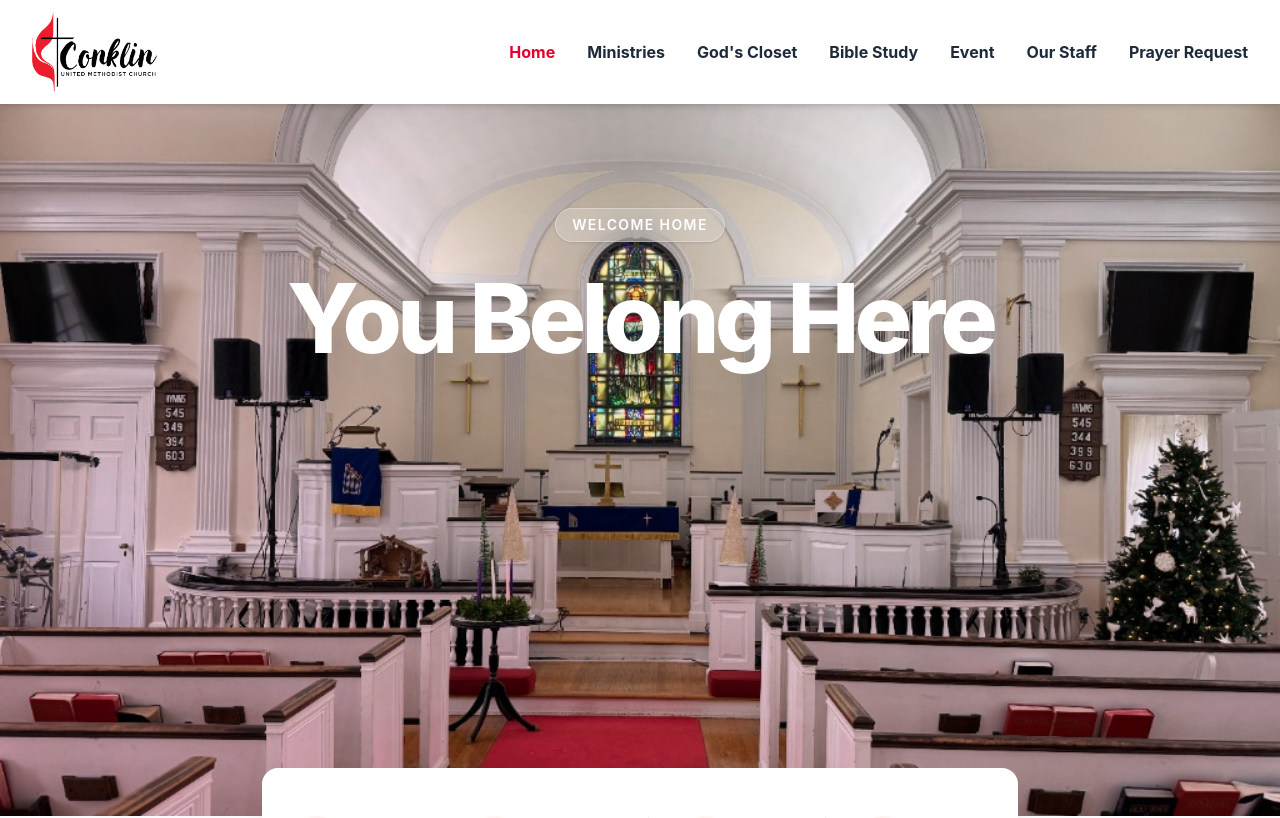
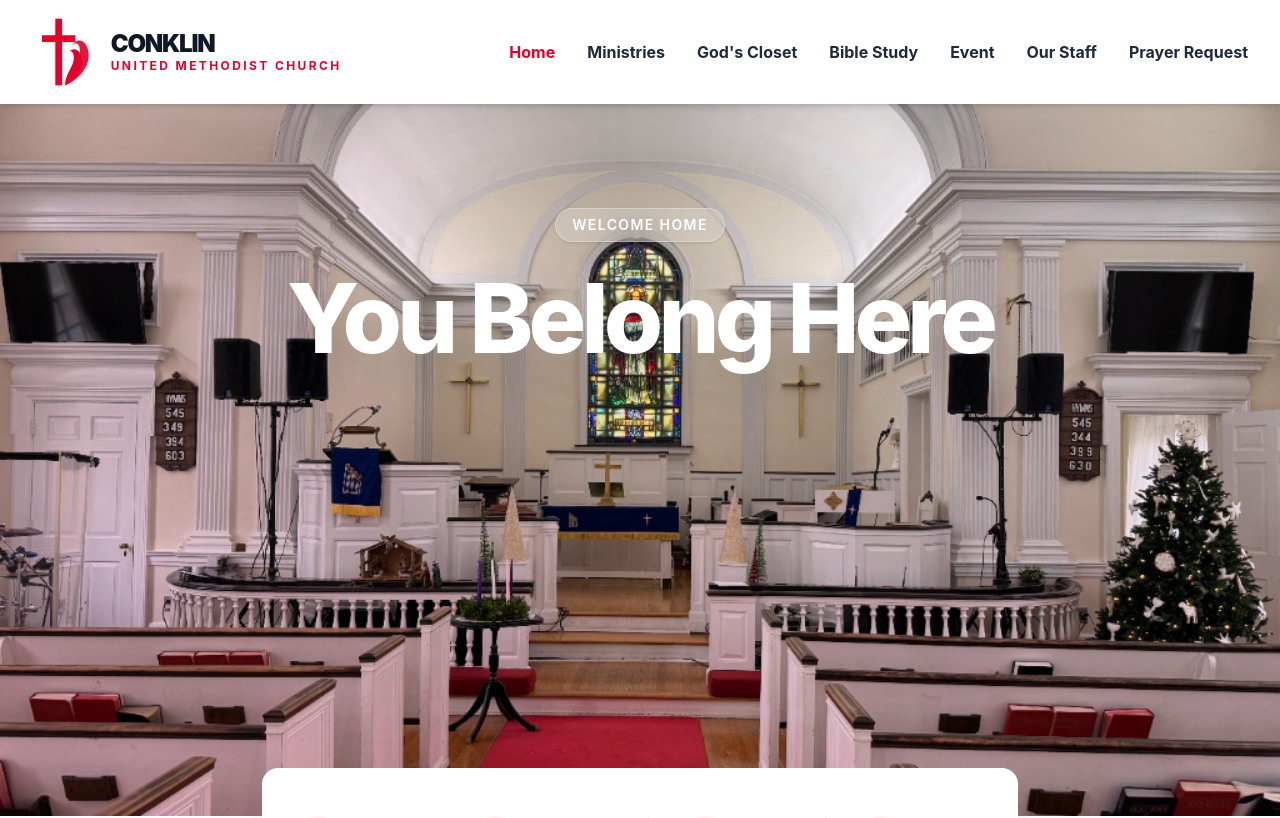
Before and after one commit to JunQ-tech/Conklin-website, a React (Vite) app: page / in a window 1280 px wide. Shown: the top 818 px of the page. Built offline with nearby package versions, Linux system fonts and the light colour scheme.

Commit message:
Replace generic logo with custom SVG UMC Cross and Flame logo

```diff
--- a/src/components/UmcLogo.jsx
+++ b/src/components/UmcLogo.jsx
@@ -1,8 +1,45 @@
 import React from 'react';
-import logo from '../assets/logo.png';
 
-const UmcLogo = ({ className = "w-10 h-10" }) => (
-  <img src={logo} alt="Conklin UMC Logo" className={`${className} object-contain`} />
+const UmcLogo = ({ className = "h-12 w-auto" }) => (
+  <div className={`flex items-center gap-3 ${className}`}>
+    {/* UMC Cross and Flame SVG */}
+    <svg
+      viewBox="0 0 100 120"
+      className="h-full w-auto drop-shadow-sm"
+      fill="none"
+      xmlns="http://www.w3.org/2000/svg"
+    >
+      {/* The Cross */}
+      <path
+        d="M35 10H45V110H35V10Z"
+        fill="#E4002B"
+      />
+      <path
+        d="M15 35H65V45H15V35Z"
+        fill="#E4002B"
+      />
+      {/* The Dual Flame */}
+      <path
+        d="M50 110C50 110 85 95 85 65C85 45 70 35 60 50C70 40 75 55 70 70C65 85 50 90 50 110Z"
+        fill="#E4002B"
+        fillOpacity="0.9"
+      />
+      <path
+        d="M50 110C50 110 75 100 75 75C75 60 65 50 55 60C60 55 65 65 62 75C59 85 50 95 50 110Z"
+        fill="#E4002B"
+      />
+    </svg>
+
+    {/* Church Name */}
+    <div className="flex flex-col">
+      <span className="text-xl md:text-2xl font-black tracking-tighter text-gray-900 leading-none">
+        CONKLIN
+      </span>
+      <span className="text-[10px] md:text-xs font-bold tracking-[0.2em] text-umc-red leading-none uppercase mt-1">
+        United Methodist Church
+      </span>
+    </div>
+  </div>
 );
 
 export default UmcLogo;
```
